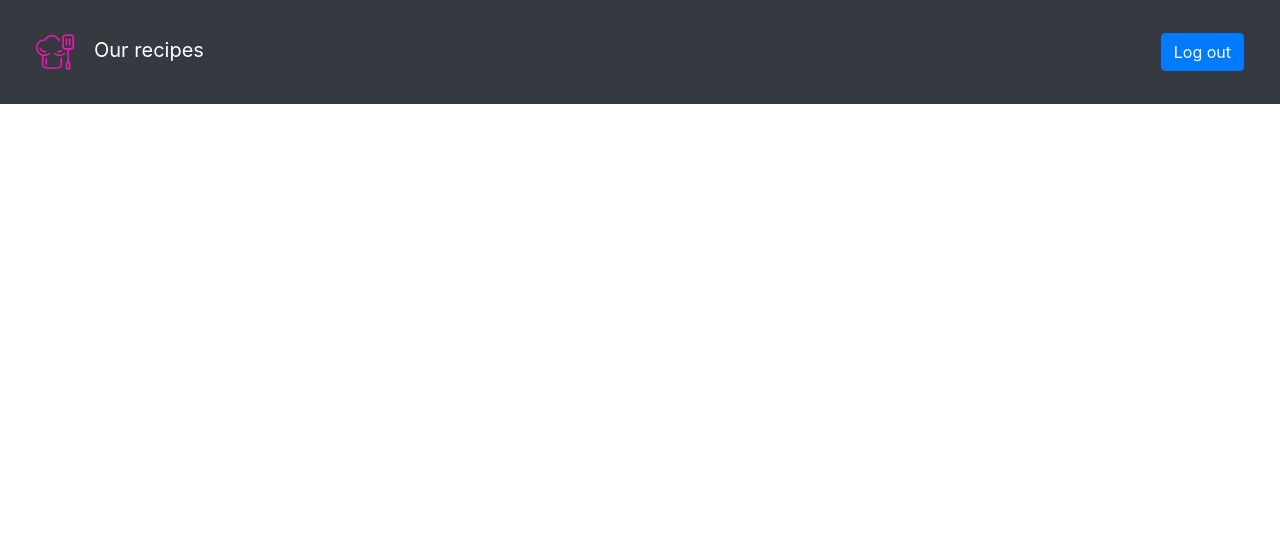
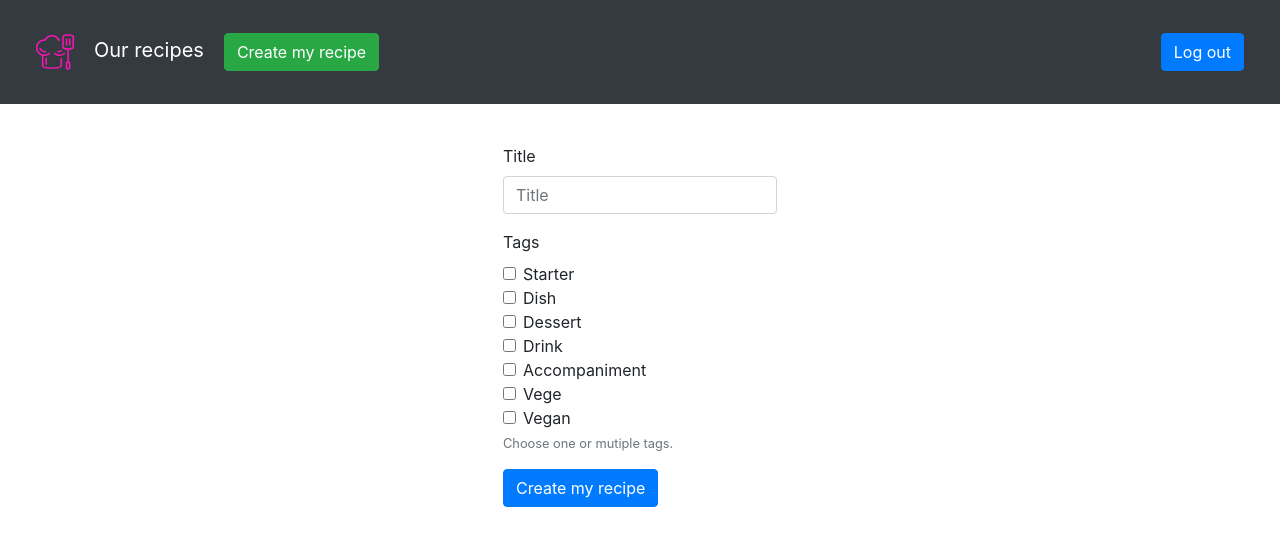
Before and after one commit to Hugo-Hontans/our-recipes, a React (Create React App) app in the folder client/: page /create in a window 1280 px wide. Shown: the top 546 px of the page. Built offline with nearby package versions, Linux system fonts and the light colour scheme; no server answers; sample sign-in values are in the browser's storage.

Commit message:
add create a recipe in react front

```diff
--- a/client/src/App.js
+++ b/client/src/App.js
@@ -7,6 +7,7 @@ import { Login } from "./lib/login/login";
 import { Signup } from "./lib/signup/signup";
 import { TopNavbar } from "./app/navbar/navbar";
 import API from "./utils/API";
+import { RecipeCreate } from "./app/recipe-create/recipe-create";
 
 
 class App extends React.Component {
@@ -42,6 +43,13 @@ class App extends React.Component {
               <Route path="/home">
                 <Home></Home>
               </Route>
+              <Route path="/create">
+                {
+                  API.isAuth()
+                  ? <RecipeCreate></RecipeCreate>
+                  : <Redirect to="/login" />
+                }
+              </Route>
             </Switch>
           </div>
         </section>
--- a/client/src/app/navbar/navbar.css
+++ b/client/src/app/navbar/navbar.css
@@ -21,3 +21,7 @@ span {
     color: white;
     margin: 0;
 }
+
+.create {
+    margin-left: 20px;
+}
--- a/client/src/app/navbar/navbar.js
+++ b/client/src/app/navbar/navbar.js
@@ -18,6 +18,11 @@ export const TopNavbar = () =>
         <ChefHat></ChefHat>
         Our recipes
       </Link>
+      <Link to="/create" className="create">
+        <Button variant="success">
+          Create my recipe
+        </Button>
+      </Link>
     </Navbar.Brand>
     <div>
       {localStorage.getItem("name") ? <span>Hi {localStorage.getItem("name")}</span> : null}
--- /dev/null
+++ b/client/src/app/recipe-create/recipe-create.js
@@ -0,0 +1,58 @@
+import React, { useState } from "react";
+import "./recipe-create.css";
+import { Button, Form } from "react-bootstrap";
+
+const tagLabels = ['Starter', 'Dish', 'Dessert', 'Drink', 'Accompaniment', 'Vege', 'Vegan'];
+
+export const RecipeCreate = () => {
+  const [title, setTitle] = useState('');
+  const [tags, setTags] = useState([]);
+
+  const handleChangeTitle = (event) => {
+    setTitle(event.target.value);
+  };
+
+  const handleChangeTag = (event) => {
+    const value = event.target.value;
+    const newTags = tags;
+    // Add or remove tag of state
+    newTags.includes(value) ? newTags.splice(newTags.indexOf(value), 1) : newTags.push(value);
+    setTags(newTags);
+  };
+
+  const create = () => {
+    console.log({
+      title,
+      tags
+    });
+  };
+
+  return (
+    <Form onSubmit={(event) => {create(); event.preventDefault();}}>
+      <Form.Group controlId="title">
+        <Form.Label>Title</Form.Label>
+        <Form.Control value={title} onChange={handleChangeTitle} type="text" placeholder="Title" />
+      </Form.Group>
+
+      <Form.Group controlId="tags">
+        <Form.Label>Tags</Form.Label>
+        { tagLabels.map((label, index) =>
+          <Form.Check
+            key={index}
+            type="checkbox"
+            label={label}
+            value={label}
+            onChange={handleChangeTag}
+          />
+        )}
+        <Form.Text className="text-muted">
+          Choose one or mutiple tags.
+        </Form.Text>
+      </Form.Group>
+
+      <Button variant="primary" type="submit">
+        Create my recipe
+      </Button>
+    </Form>
+  )
+}
```
Also changed, not shown: client/src/app/recipe-create/recipe-create.css (added).
